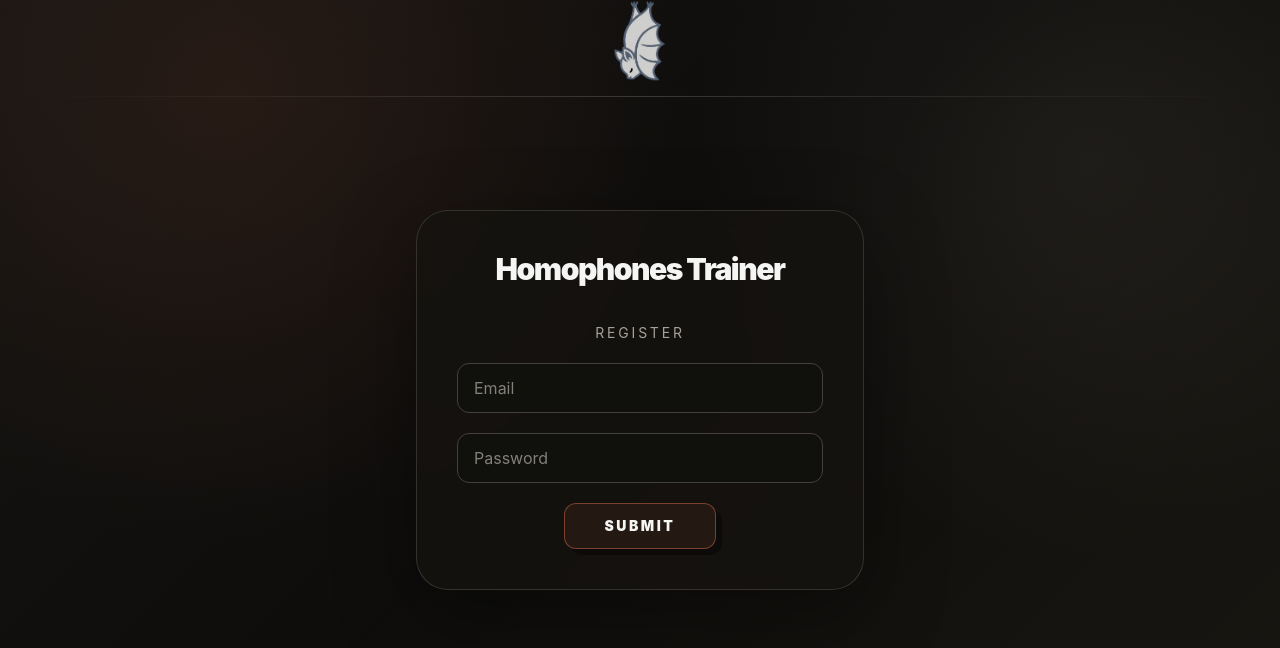
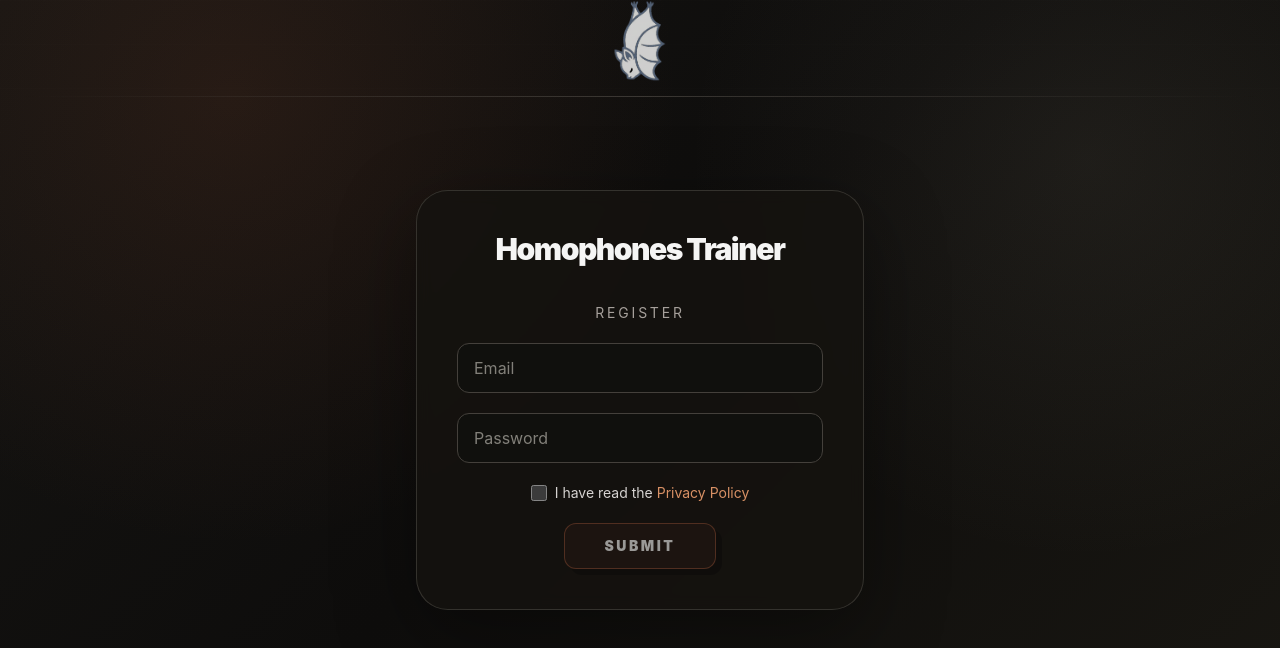
Before and after one commit to rokhomenko/homophones-trainer, a Vue app: page /auth/register in a window 1280 px wide. Shown: the top 648 px of the page. Built offline with nearby package versions, Linux system fonts and the light colour scheme; no server answers.

Commit message:
accept the Privacy Policy

```diff
--- a/src/views/RegisterView.vue
+++ b/src/views/RegisterView.vue
@@ -8,6 +8,7 @@ const router = useRouter()
 
 const email = ref('')
 const password = ref('')
+const privacyAccepted = ref(false)
 
 const onRegister = async () => {
   await auth.register(email.value, password.value)
@@ -24,9 +25,14 @@ const onRegister = async () => {
     placeholder="Email">
   <input type="password" class="w-full border border-stone-700 px-4 py-3 focus:border-[#9e553a] focus:outline-none rounded-xl"
     v-model="password" placeholder="Password">
+  <label class="flex items-center gap-2 text-sm text-stone-300">
+    <input type="checkbox" v-model="privacyAccepted"
+      class="h-4 w-4 accent-[#9e553a] focus:outline-none">
+    <span>I have read the <router-link to="/privacy-policy" class="text-[#d99165] hover:text-[#f0b180]">Privacy Policy</router-link></span>
+  </label>
   <button
     class="border border-[#9e553a]/70 bg-[#241812] px-10 py-3 text-center text-sm font-black uppercase tracking-[0.18em] text-stone-100 shadow-[6px_6px_0_rgb(0_0_0/0.35)] hover:bg-[#2b1b14] disabled:cursor-not-allowed disabled:opacity-60 rounded-xl"
-    @click="onRegister" :disabled="auth.loading">
+    @click="onRegister" :disabled="auth.loading || !privacyAccepted">
     {{ auth.loading ? 'Loading' : 'Submit' }}
   </button>
   <p v-if="auth.error" class="text-sm text-[#e09773]">
```
